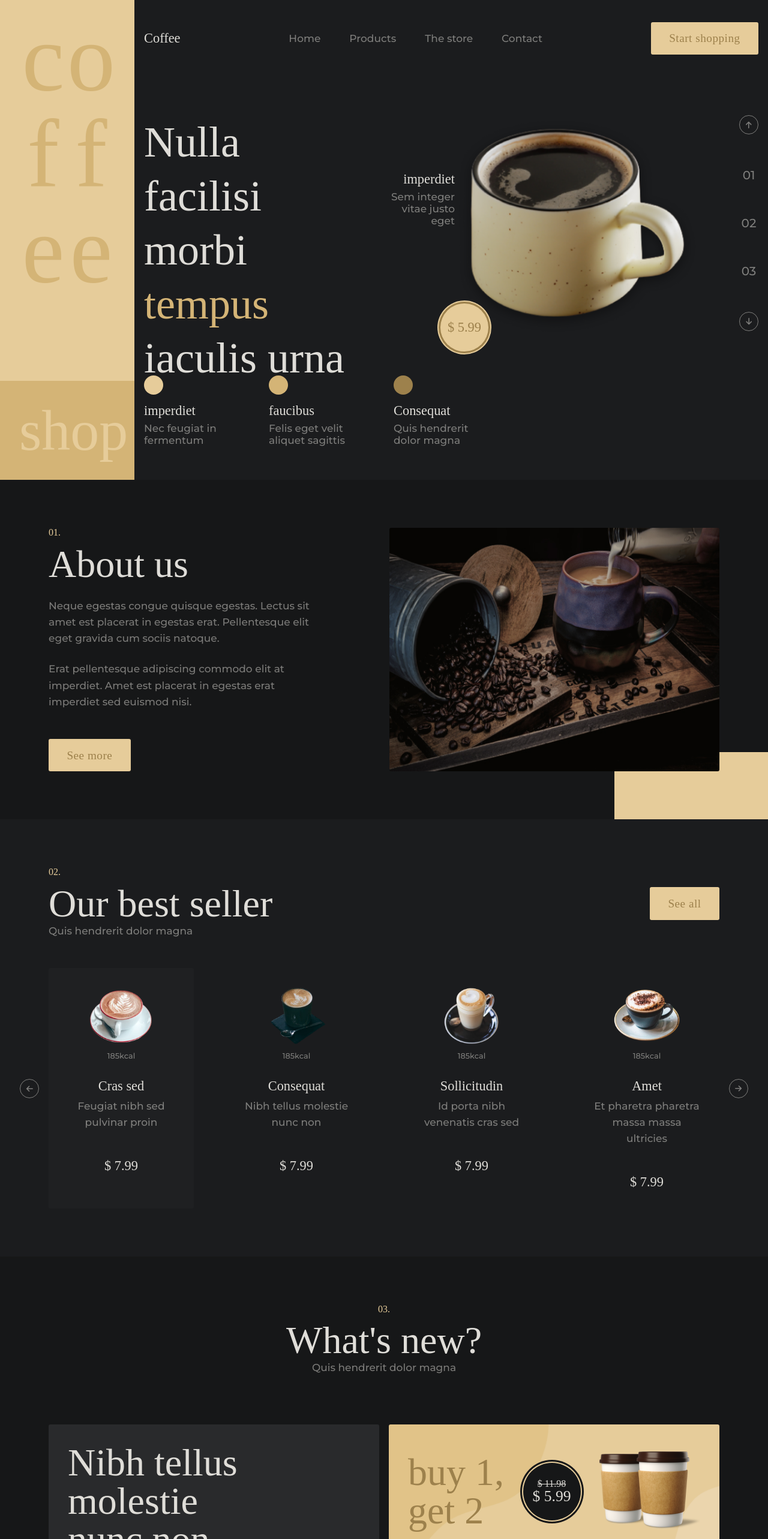
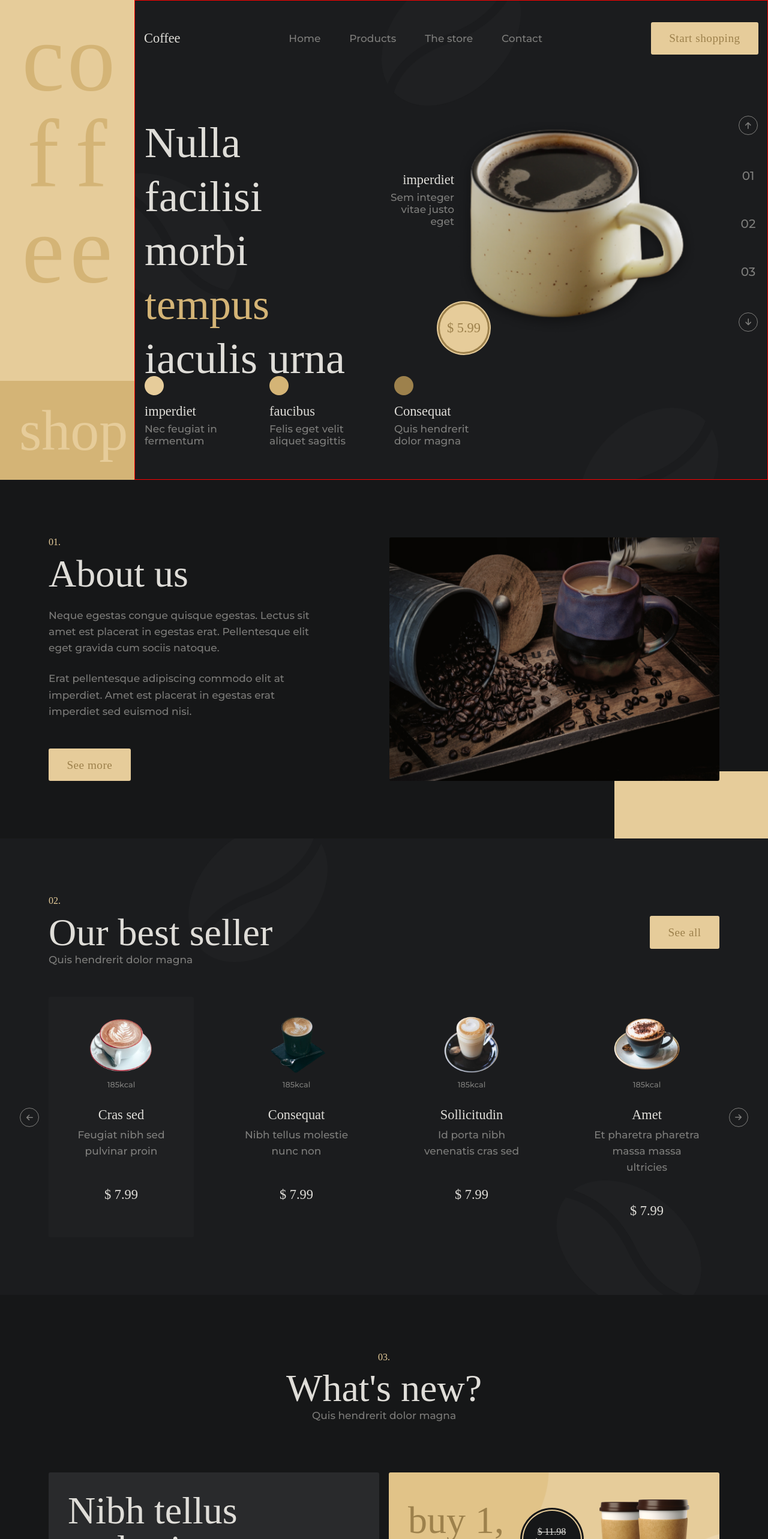
Before and after one commit to aridsm/cafeteria, a React (Create React App) app: page / in a window 1280 px wide. Shown: the top 2566 px of the page at 60% size. Built offline with nearby package versions, Linux system fonts and the light colour scheme; a web font is replaced by a local one.

Commit message:
coffees bg added

```diff
--- a/src/Styles/App.scss
+++ b/src/Styles/App.scss
@@ -33,7 +33,7 @@ h2 {
 }
 
 .section-pd {
-  padding: 5rem 0;
+  padding: 6rem 0;
 }
 
 .container {
--- a/src/Styles/Components/BestSeller.scss
+++ b/src/Styles/Components/BestSeller.scss
@@ -64,4 +64,8 @@
     transform: rotate(90deg);
     right: -3rem;
   }
+  background: url("../../assets/coffee-grain.png"),
+    url("../../assets/coffee-grain-2.png");
+  background-repeat: no-repeat;
+  background-position: 30% -5%, 90% 110%;
 }
--- a/src/Styles/Components/Home.scss
+++ b/src/Styles/Components/Home.scss
@@ -37,6 +37,12 @@
   .container {
     padding-top: 6rem;
     padding-bottom: 2rem;
+    border: 1px solid red;
+    background: url("../../assets/coffee-grain.png"),
+      url("../../assets/coffee-grain-2.png"),
+      url("../../assets/coffee-grain.png");
+    background-repeat: no-repeat;
+    background-position: 50% -10%, -10% 50%, 90% 120%;
   }
   .flex {
     display: flex;
```
Also changed, not shown: src/assets/coffee-grain-2.png (added), src/assets/coffee-grain.png (added).
